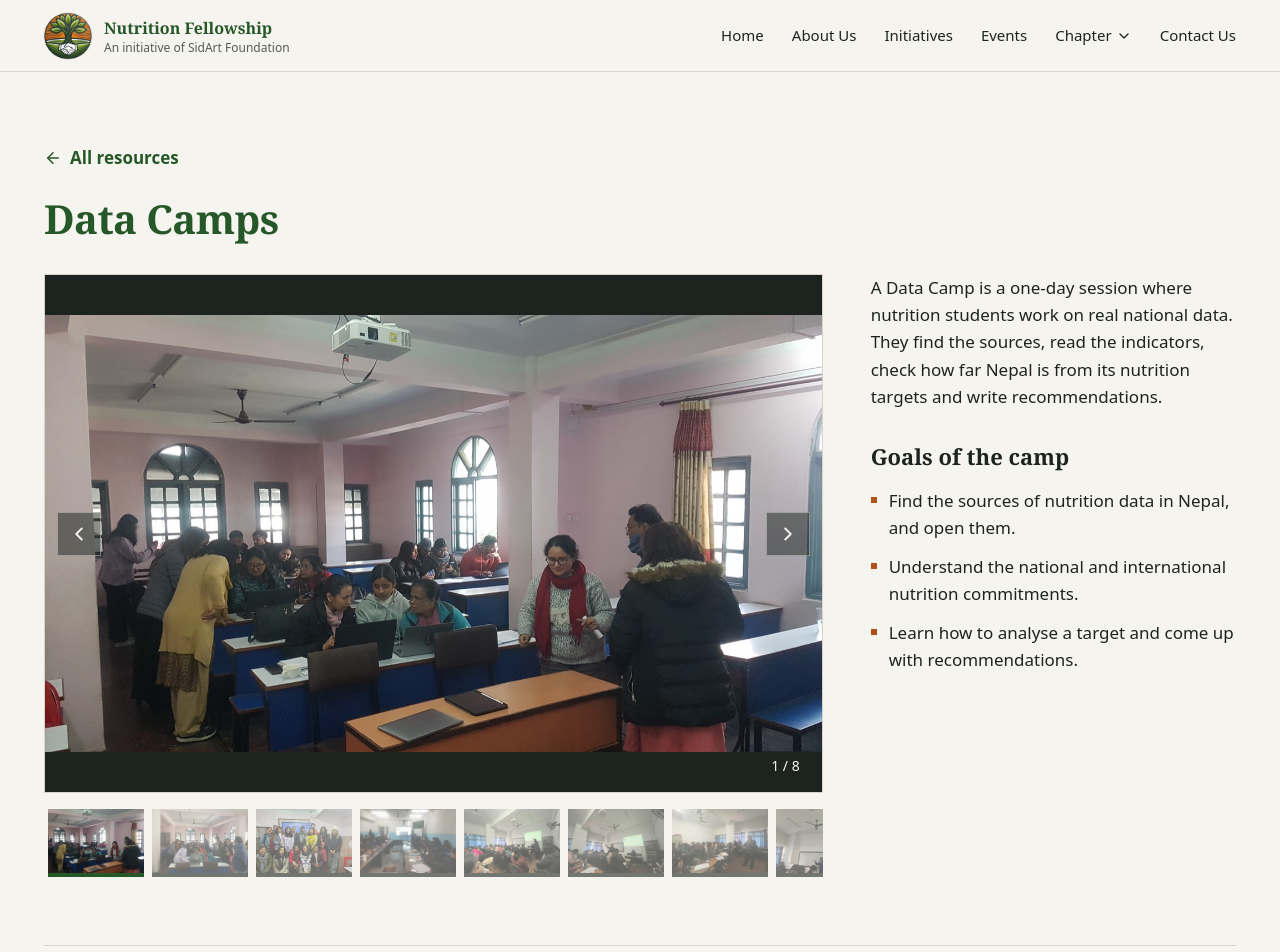
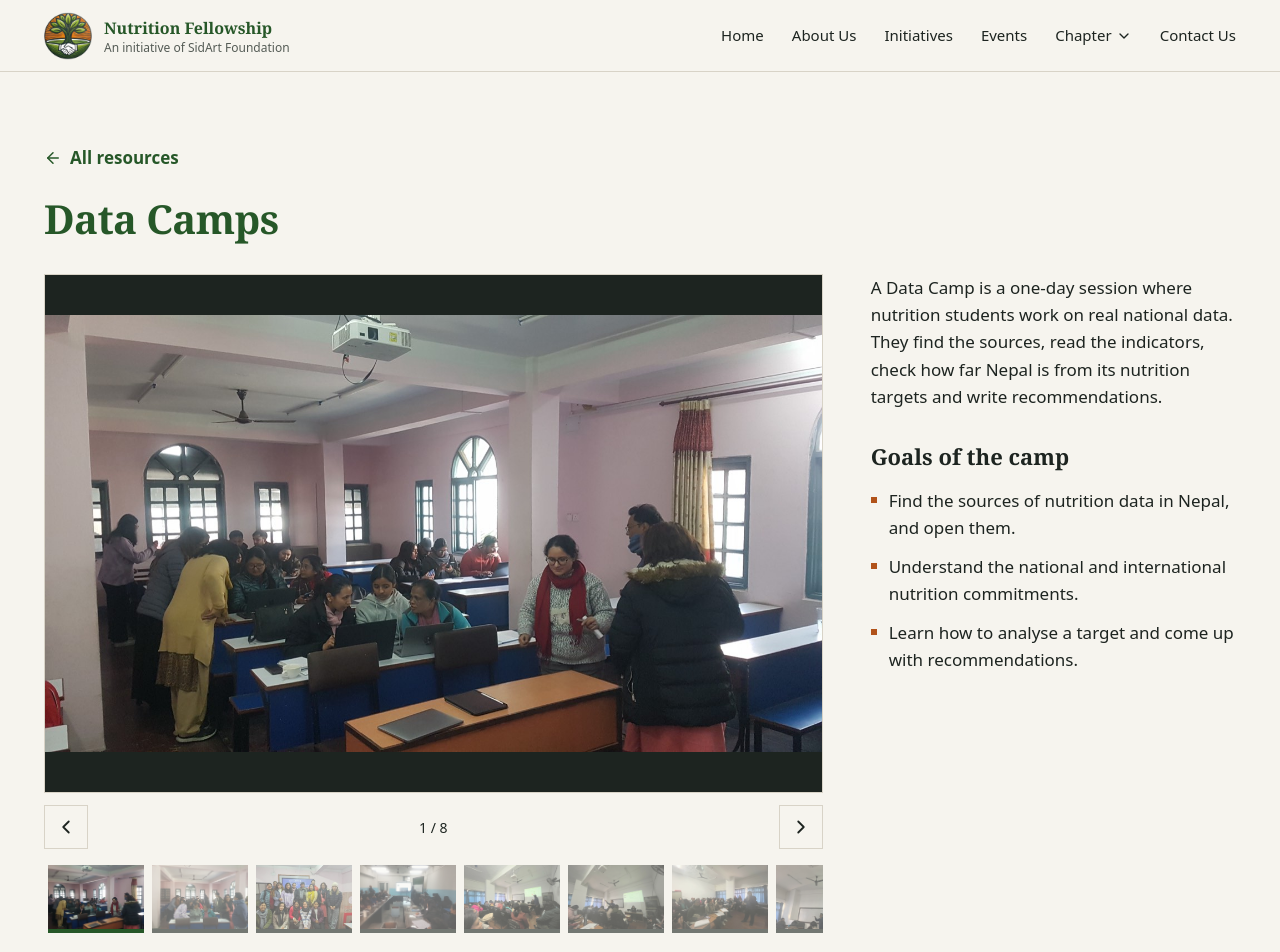
Before and after one commit to vital4nepal/nutrition-fellowship, a React (Create React App) app: page /resources/data-camp in a window 1280 px wide. Shown: the top 952 px of the page. Built offline with nearby package versions, Linux system fonts and the light colour scheme.

Commit message:
[fix] carousel arrows and counter move to a row under the photo

```diff
--- a/src/components/PhotoCarousel.js
+++ b/src/components/PhotoCarousel.js
@@ -6,12 +6,12 @@ const SWIPE_PX = 50;
 const prefersReducedMotion = () => window.matchMedia('(prefers-reduced-motion: reduce)').matches;
 
 const control =
-  'absolute top-1/2 flex h-11 w-11 -translate-y-1/2 items-center justify-center border border-paper/40 bg-ink/50 text-paper transition-colors hover:bg-paper hover:text-ink';
+  'flex h-11 w-11 items-center justify-center border border-line text-ink transition-colors hover:bg-ink hover:text-paper';
 
 /**
- * One large photo, a strip of small ones under it. Arrow keys, the buttons, the strip and a swipe change the photo.
+ * One large photo, a row of buttons and a strip of small ones under it. Arrow keys, the buttons, the strip and a swipe change the photo.
  * Only the photo on show and its two neighbours are in the page, so the next one is ready before it is wanted.
- * A photo shows whole on a dark mat, so a collage or a flyer is never cropped.
+ * A photo shows whole on a dark mat, and no control sits on it, so a collage or a flyer is never hidden.
  */
 function PhotoCarousel({ label, photos }) {
   const [current, setCurrent] = useState(0);
@@ -75,23 +75,21 @@ function PhotoCarousel({ label, photos }) {
             }`}
           />
         ))}
-        {total > 1 && (
-          <>
-            <button type="button" aria-label="Previous image" onClick={() => go(current - 1)} className={`${control} left-3`}>
-              <ChevronLeft size={22} aria-hidden="true" />
-            </button>
-            <button type="button" aria-label="Next image" onClick={() => go(current + 1)} className={`${control} right-3`}>
-              <ChevronRight size={22} aria-hidden="true" />
-            </button>
-            <p
-              aria-live="polite"
-              className="absolute bottom-3 right-3 bg-ink/70 px-2.5 py-1 text-meta tabular-nums text-paper"
-            >
-              {current + 1} / {total}
-            </p>
-          </>
-        )}
       </div>
+
+      {total > 1 && (
+        <div className="mt-3 flex items-center justify-between gap-3">
+          <button type="button" aria-label="Previous image" onClick={() => go(current - 1)} className={control}>
+            <ChevronLeft size={22} aria-hidden="true" />
+          </button>
+          <p aria-live="polite" className="text-meta tabular-nums text-ink">
+            {current + 1} / {total}
+          </p>
+          <button type="button" aria-label="Next image" onClick={() => go(current + 1)} className={control}>
+            <ChevronRight size={22} aria-hidden="true" />
+          </button>
+        </div>
+      )}
 
       {total > 1 && (
         <ul ref={strip} className="relative mt-3 flex gap-2 overflow-x-auto p-1">
```
